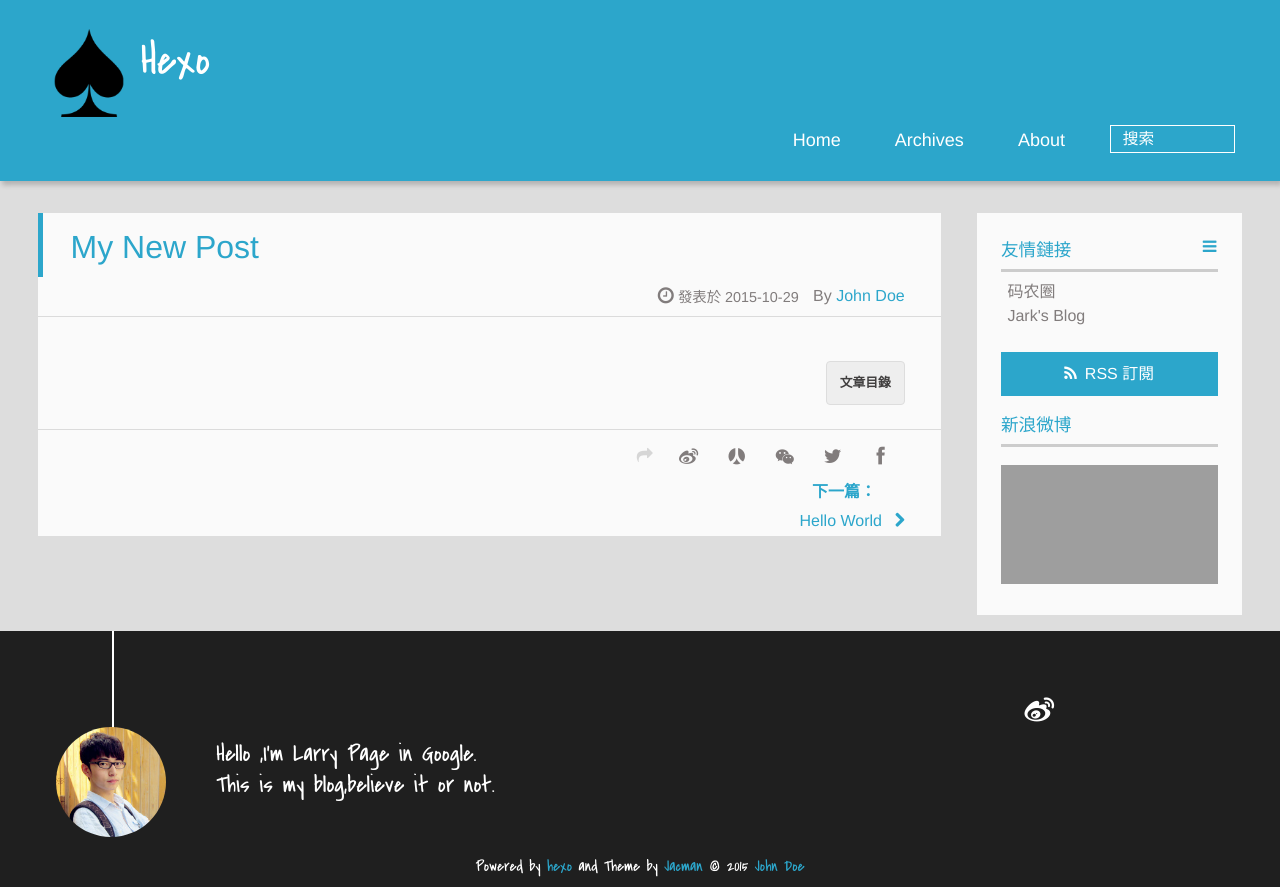
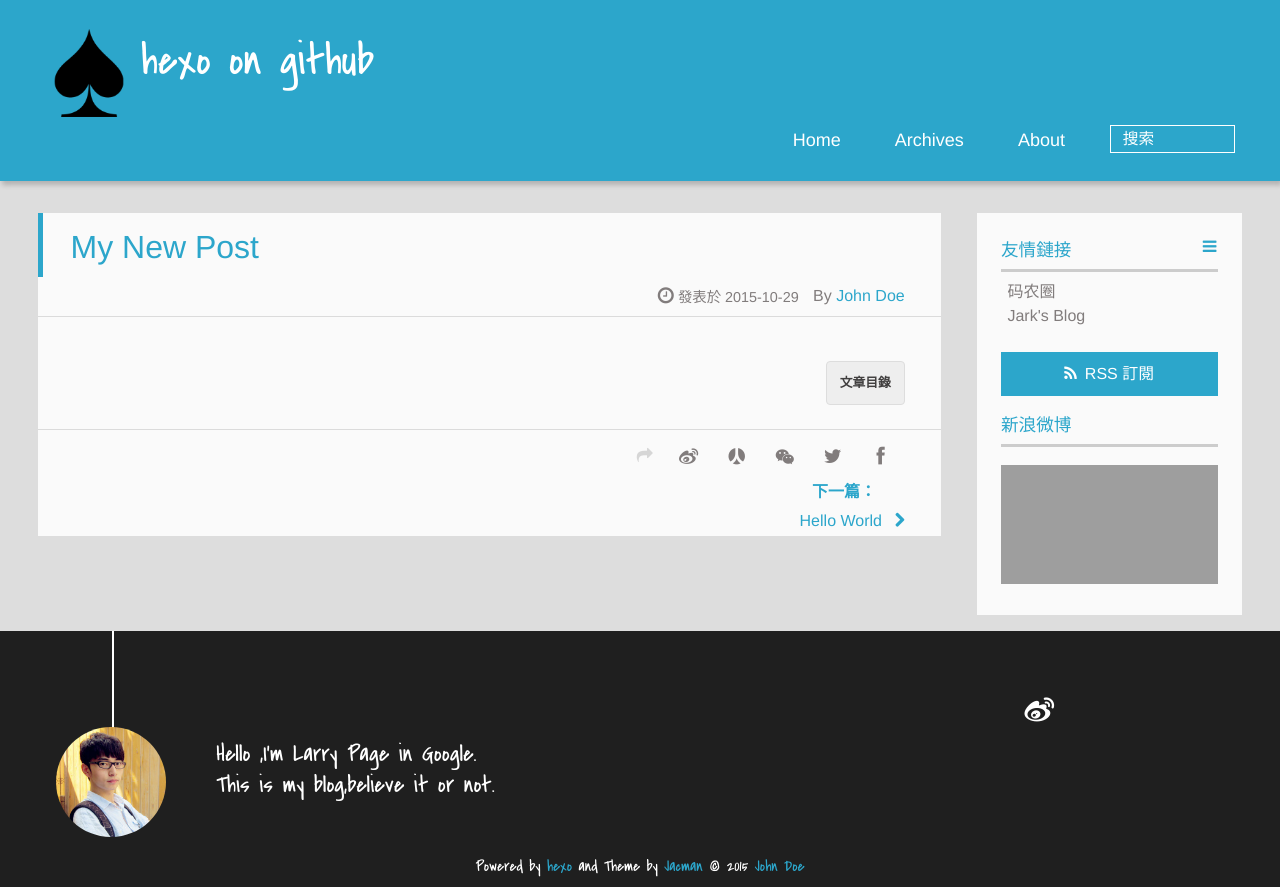
Before and after one commit to saponaws/saponaws.github.io, a plain HTML site: page 2015/10/29/My-New-Post/index.html in a window 1280 px wide. Drawn offline with Linux system fonts and the light colour scheme; grey boxes are pictures that could not be loaded; a script that the page names is missing.

Commit message:
Site updated: 2015-10-30 01:36:57

```diff
--- a/2015/10/29/My-New-Post/index.html
+++ b/2015/10/29/My-New-Post/index.html
@@ -4,7 +4,7 @@
 <head>
   <meta charset="UTF-8">
 
-    <title>My New Post | Hexo</title>
+    <title>My New Post | hexo on github</title>
     <meta name="viewport" content="width=device-width, initial-scale=1,user-scalable=no">
 
     <meta name="author" content="John Doe">
@@ -15,7 +15,7 @@
 <meta property="og:type" content="article">
 <meta property="og:title" content="My New Post">
 <meta property="og:url" content="http://yoursite.com/2015/10/29/My-New-Post/index.html">
-<meta property="og:site_name" content="Hexo">
+<meta property="og:site_name" content="hexo on github">
 <meta property="og:description">
 <meta property="og:updated_time" content="2015-10-29T08:04:45.063Z">
 <meta name="twitter:card" content="summary">
@@ -23,7 +23,7 @@
 <meta name="twitter:description">
 
 
-    <link rel="alternative" href="/atom.xml" title="Hexo" type="application/atom+xml">
+    <link rel="alternative" href="/atom.xml" title="hexo on github" type="application/atom+xml">
 
 
     <link rel="icon" href="/img/favicon.ico">
@@ -41,11 +41,11 @@
 <div>
 
 			<div id="imglogo">
-				<a href="/"><img src="/img/logo.png" alt="Hexo" title="Hexo"/></a>
+				<a href="/"><img src="/img/logo.png" alt="hexo on github" title="hexo on github"/></a>
 			</div>
 
 			<div id="textlogo">
-				<h1 class="site-name"><a href="/" title="Hexo">Hexo</a></h1>
+				<h1 class="site-name"><a href="/" title="hexo on github">hexo on github</a></h1>
 				<h2 class="blog-motto"></h2>
 			</div>
 			<div class="navbar"><a class="navbutton navmobile" href="#" title="菜單">
@@ -112,7 +112,7 @@
 
 	<div class="article-share" id="share">
 
-	  <div data-url="http://yoursite.com/2015/10/29/My-New-Post/" data-title="My New Post | Hexo" data-tsina="null" class="share clearfix">
+	  <div data-url="http://yoursite.com/2015/10/29/My-New-Post/" data-title="My New Post | hexo on github" data-tsina="null" class="share clearfix">
 	  </div>
 
 	</div>
--- a/index.html
+++ b/index.html
@@ -4,7 +4,7 @@
 <head>
   <meta charset="UTF-8">
 
-    <title>Hexo</title>
+    <title>hexo on github</title>
     <meta name="viewport" content="width=device-width, initial-scale=1,user-scalable=no">
 
     <meta name="author" content="John Doe">
@@ -13,16 +13,16 @@
 
     <meta name="description">
 <meta property="og:type" content="website">
-<meta property="og:title" content="Hexo">
+<meta property="og:title" content="hexo on github">
 <meta property="og:url" content="http://yoursite.com/index.html">
-<meta property="og:site_name" content="Hexo">
+<meta property="og:site_name" content="hexo on github">
 <meta property="og:description">
 <meta name="twitter:card" content="summary">
-<meta name="twitter:title" content="Hexo">
+<meta name="twitter:title" content="hexo on github">
 <meta name="twitter:description">
 
 
-    <link rel="alternative" href="/atom.xml" title="Hexo" type="application/atom+xml">
+    <link rel="alternative" href="/atom.xml" title="hexo on github" type="application/atom+xml">
 
 
     <link rel="icon" href="/img/favicon.ico">
@@ -40,11 +40,11 @@
 <div>
 
 			<div id="imglogo">
-				<a href="/"><img src="/img/logo.png" alt="Hexo" title="Hexo"/></a>
+				<a href="/"><img src="/img/logo.png" alt="hexo on github" title="hexo on github"/></a>
 			</div>
 
 			<div id="textlogo">
-				<h1 class="site-name"><a href="/" title="Hexo">Hexo</a></h1>
+				<h1 class="site-name"><a href="/" title="hexo on github">hexo on github</a></h1>
 				<h2 class="blog-motto"></h2>
 			</div>
 			<div class="navbar"><a class="navbutton navmobile" href="#" title="菜單">
```
Also changed, not shown: 2015/10/29/hello-world/index.html (+6 -6 lines), archives/2015/10/index.html (+7 -7 lines), archives/2015/index.html (+7 -7 lines), archives/index.html (+7 -7 lines).
